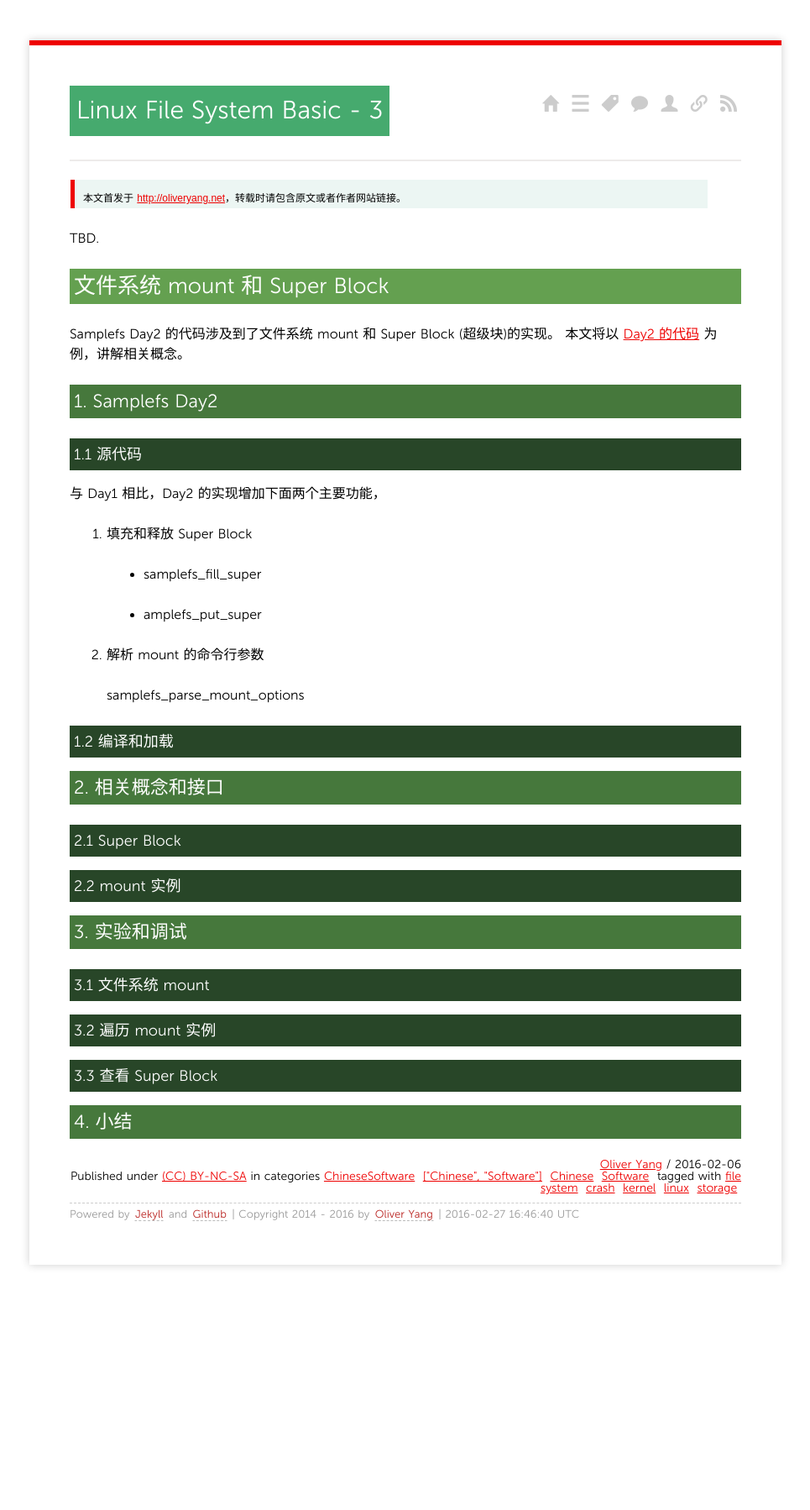
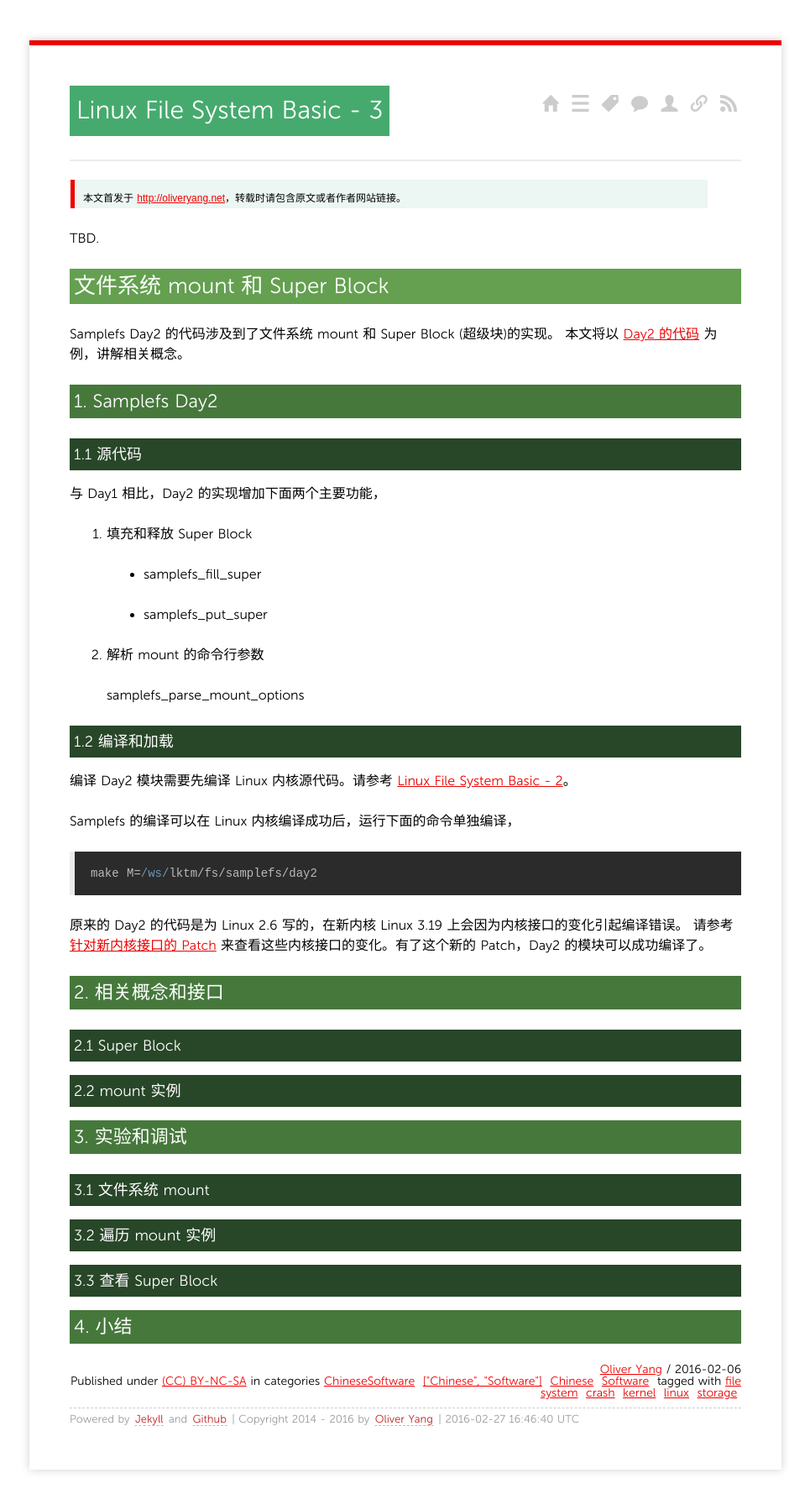
Before and after one commit to yangoliver/yangoliver.github.io, a Jekyll site: the page built from _posts/2016/2016-02-06-linux-file-system-basic-3.md, in a window 1280 px wide. Shown: the whole page at 84% size, without its empty margins (157-1122 px from the left). Built offline with Jekyll 4.4.1, drawn with Linux system fonts in a browser that asks for light colours; comment, search, counter and statistics services are not loaded; before the commit the page ends 1554 px from its top, so only the background shows below that.

Commit message:
draft: updates for samplefs day2 build

```diff
--- a/_posts/2016/2016-02-06-linux-file-system-basic-3.md
+++ b/_posts/2016/2016-02-06-linux-file-system-basic-3.md
@@ -28,13 +28,24 @@ Samplefs Day2 的代码涉及到了文件系统 mount 和 Super Block (超级块
 
    - samplefs_fill_super
 
-   - amplefs_put_super
+   - samplefs_put_super
 
 2. 解析 mount 的命令行参数
 
    samplefs_parse_mount_options
 
 #### 1.2 编译和加载
+
+编译 Day2 模块需要先编译 Linux 内核源代码。请参考
+[Linux File System Basic - 2](http://oliveryang.net/2016/01/linux-file-system-basic-2/)。
+
+Samplefs 的编译可以在 Linux 内核编译成功后，运行下面的命令单独编译，
+
+	make M=/ws/lktm/fs/samplefs/day2
+
+原来的 Day2 的代码是为 Linux 2.6 写的，在新内核 Linux 3.19 上会因为内核接口的变化引起编译错误。
+请参考[针对新内核接口的 Patch](https://github.com/yangoliver/lktm/commit/dd2b5a7332ff61ee8a4ded3281616b0f77d6eddf#diff-2e79772ae929f397a8bb5817fc4e6c4f)
+来查看这些内核接口的变化。有了这个新的 Patch，Day2 的模块可以成功编译了。
 
 ### 2. 相关概念和接口
 
```
